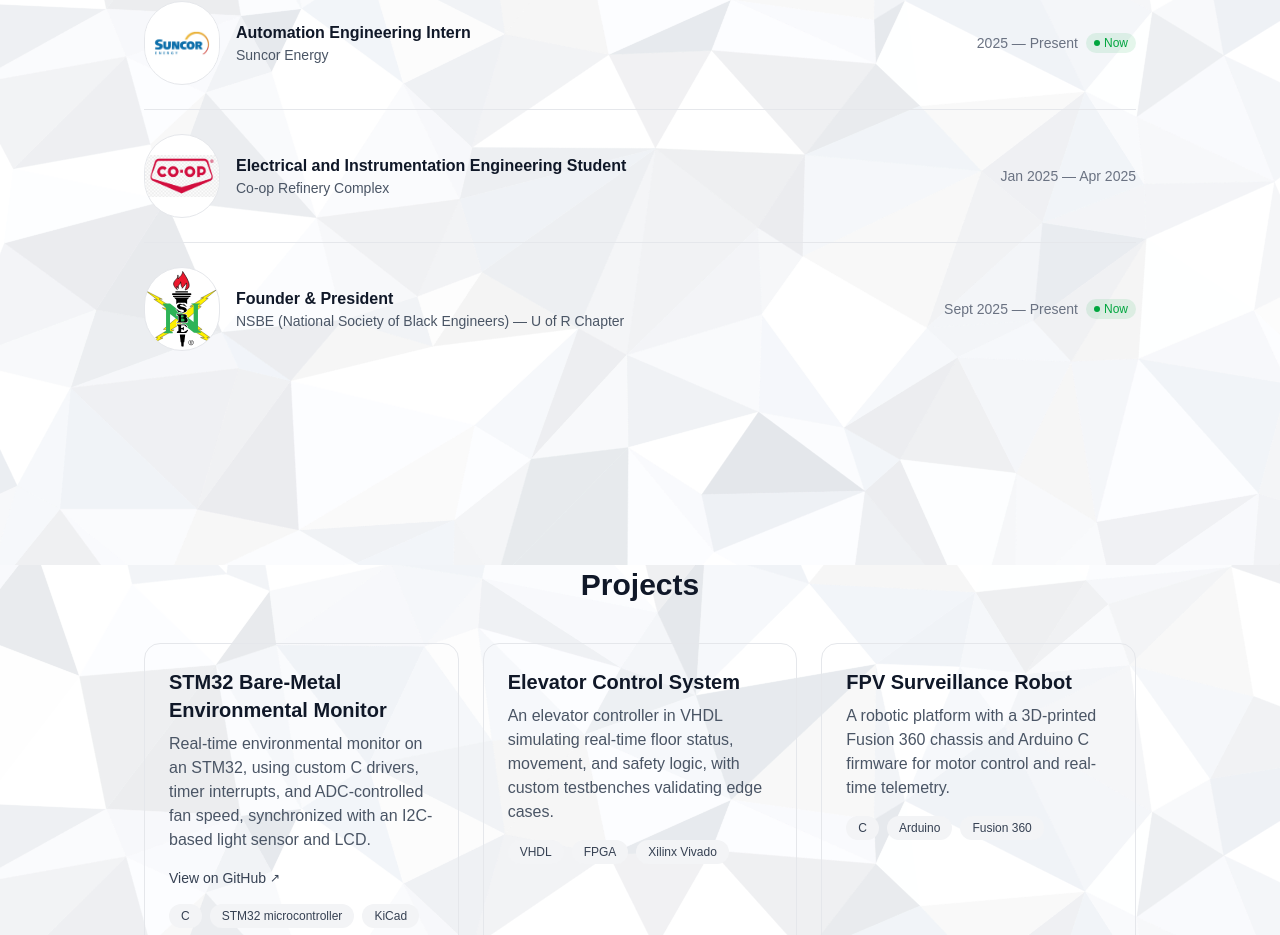
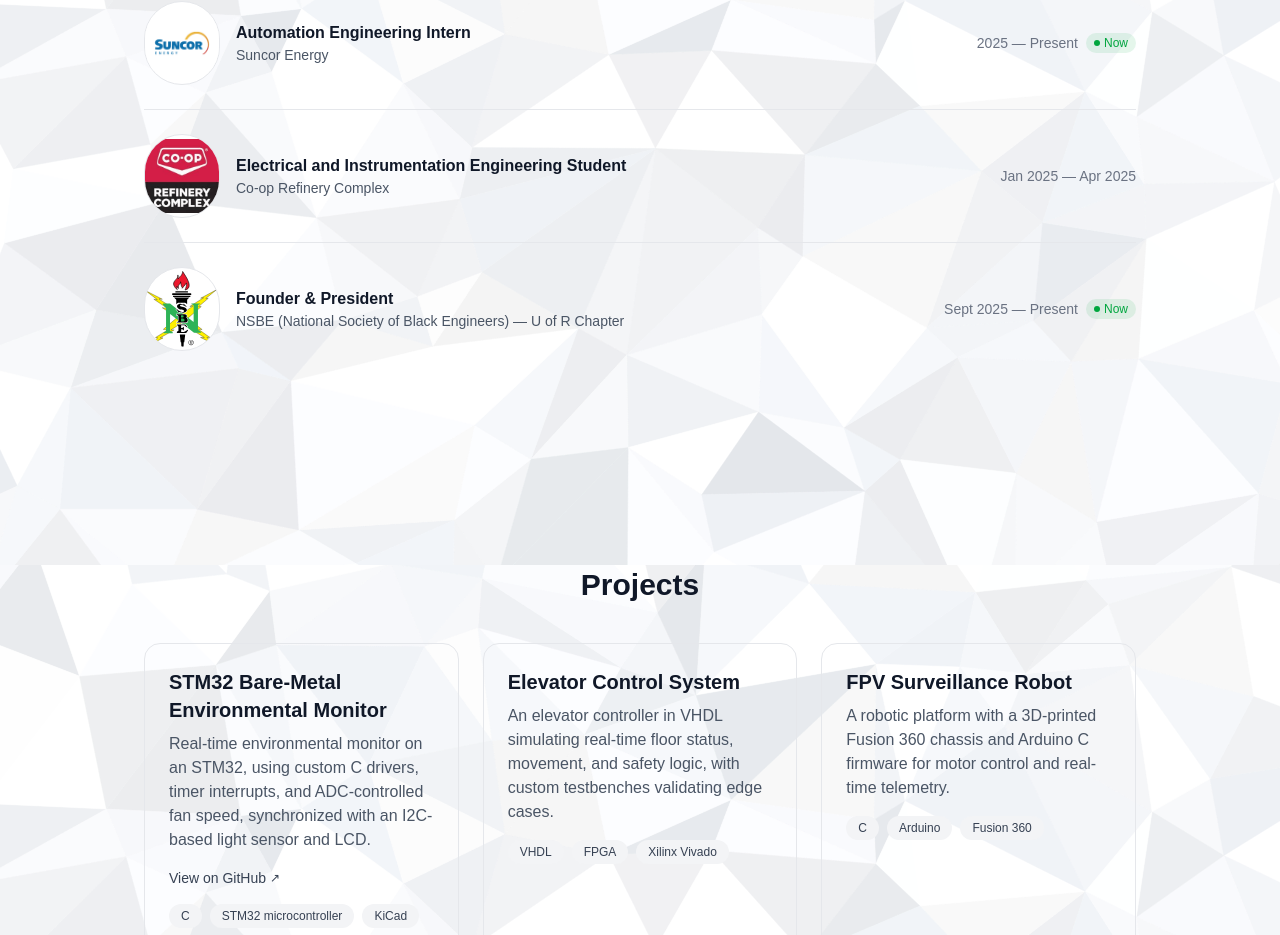
Before and after one commit to godwillattisso/portfolio, a Next.js app: page / in a window 1280 px wide. Shown: the part 1035-1970 px from the top of the page. Built offline with nearby package versions, Linux system fonts and the light colour scheme.

Commit message:
changed crc logo

```diff
--- a/components/Experience.tsx
+++ b/components/Experience.tsx
@@ -22,7 +22,7 @@ export default function Experience() {
           role="Electrical and Instrumentation Engineering Student"
           org="Co-op Refinery Complex"
           dates="Jan 2025 — Apr 2025"
-          logo="/crc_logo.png"
+          logo="/crc1_logo.jpg"
         />
         <ExperienceItem
           role="Founder & President"
```
Also changed, not shown: public/crc1_logo.jpg (added).
